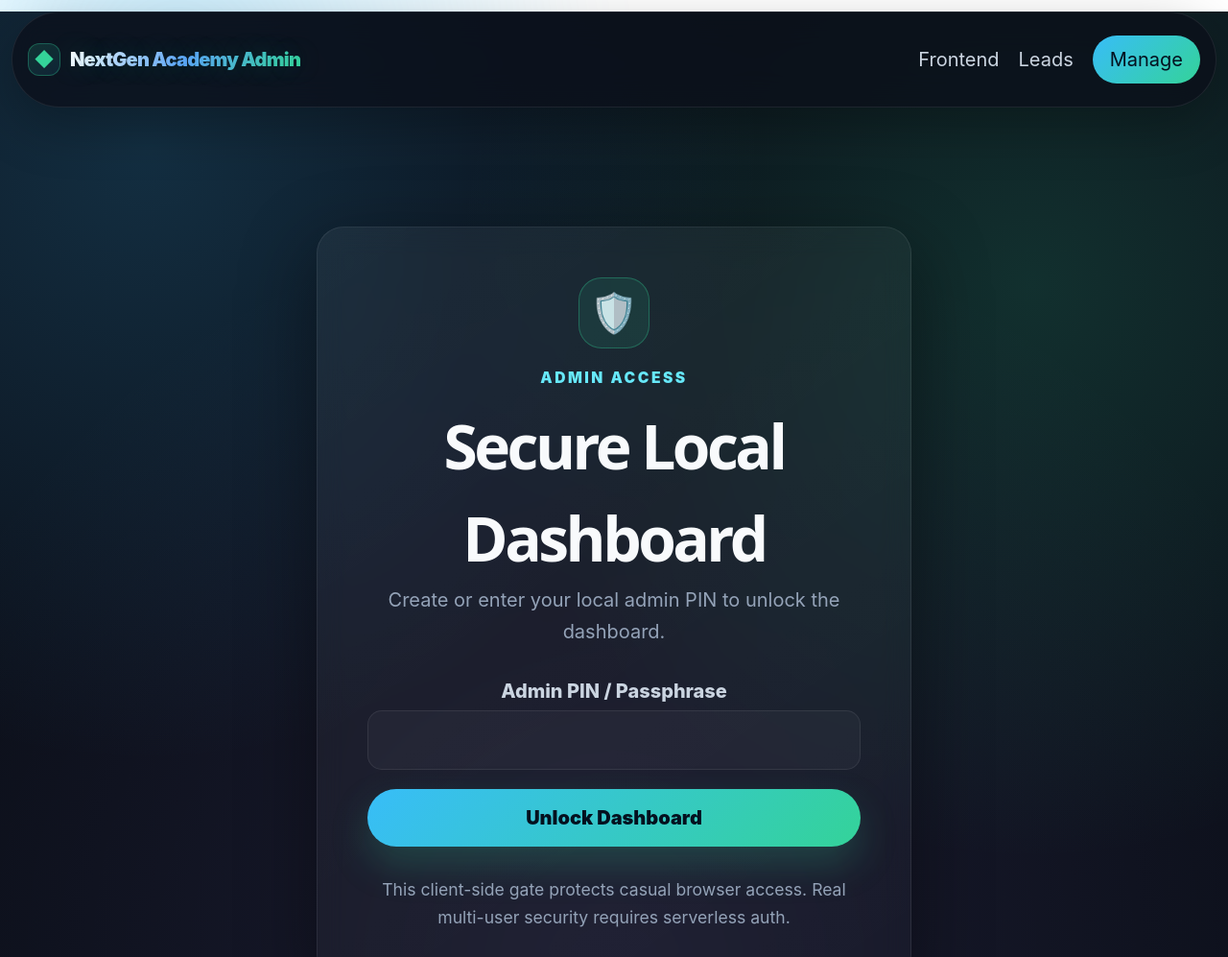
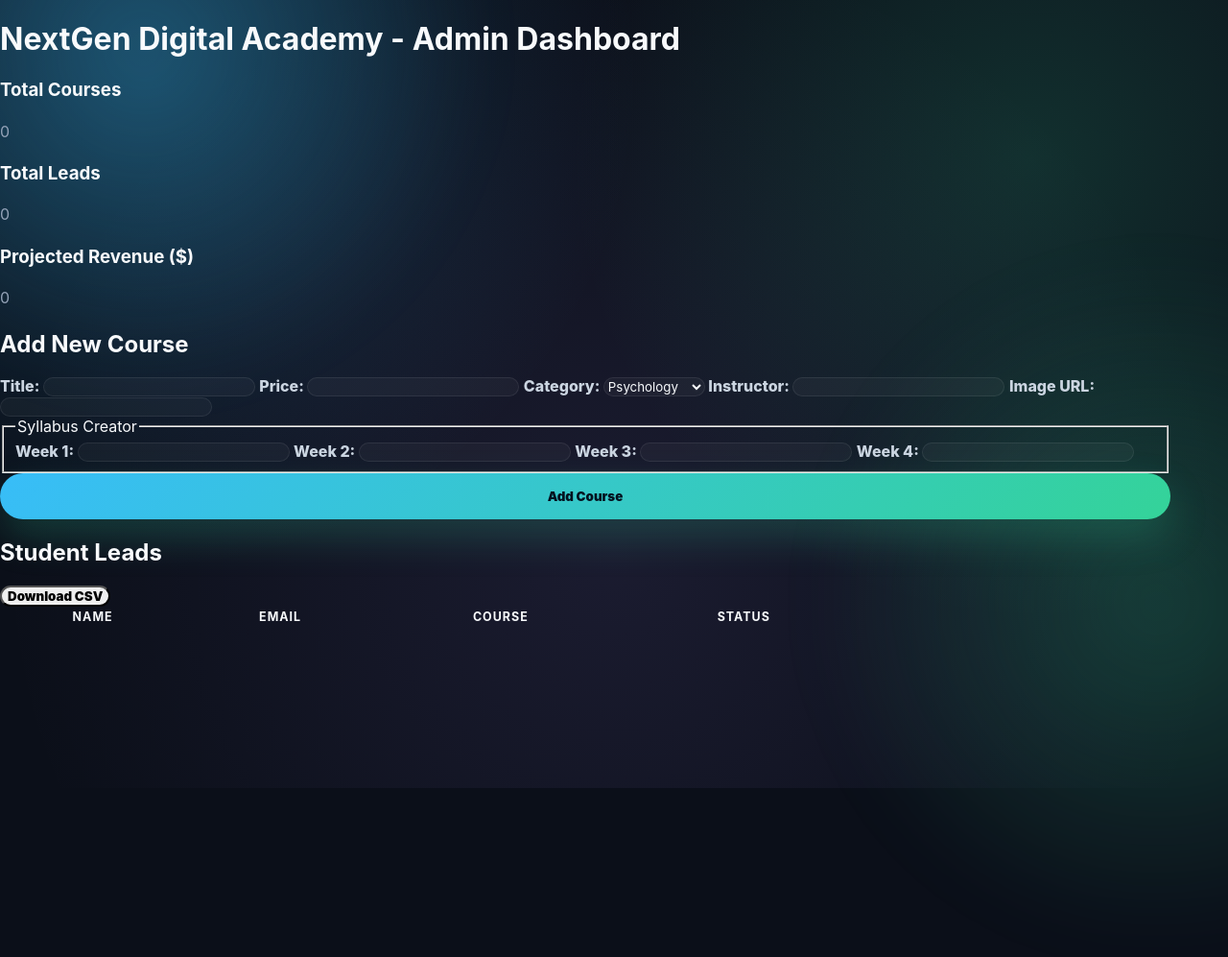
Before and after one commit to Shahzad7777/nextgen-digital-academy.online, a website: page frontend/admin.html in a window 1280 px wide. Shown: the top 997 px of the page at 96% size. After the commit the page ends 821 px from the top, so only its background shows below. Drawn offline with nearby package versions, Linux system fonts and the light colour scheme; files that its build step writes are made by us from their sources.

Commit message:
Refactor admin.html structure and metadata

```diff
--- a/frontend/admin.html
+++ b/frontend/admin.html
@@ -1,148 +1,83 @@
-<!doctype html>
+<!DOCTYPE html>
 <html lang="en">
 <head>
-  <meta charset="utf-8" />
-  <meta name="viewport" content="width=device-width, initial-scale=1" />
-  <meta http-equiv="Content-Security-Policy" content="default-src 'self'; script-src 'self'; style-src 'self' https://cdn.jsdelivr.net https://fonts.googleapis.com; font-src https://fonts.gstatic.com; img-src 'self' https: data:; connect-src 'self'; base-uri 'self'; frame-ancestors 'none'; form-action 'self';">
-  <meta name="robots" content="noindex,nofollow">
-  <title>Admin Dashboard | NextGen Digital Academy</title>
-  <link rel="preconnect" href="https://fonts.googleapis.com">
-  <link rel="preconnect" href="https://fonts.gstatic.com" crossorigin>
-  <link href="https://fonts.googleapis.com/css2?family=Inter:wght@400;500;600;700;800;900&display=swap" rel="stylesheet">
-  <link rel="stylesheet" href="https://cdn.jsdelivr.net/npm/@picocss/pico@1/css/pico.min.css">
+  <meta charset="UTF-8">
+  <meta name="viewport" content="width=device-width, initial-scale=1.0">
+  <title>NextGen Digital Academy | Admin Dashboard</title>
   <link rel="stylesheet" href="admin-style.css">
-  <script defer src="admin.js"></script>
 </head>
+<body>
+  <header class="admin-header">
+    <h1>NextGen Digital Academy - Admin Dashboard</h1>
+  </header>
 
-<body>
-  <nav class="container-fluid admin-nav">
-    <ul>
-      <li>
-        <a href="index.html" class="brand">
-          <span class="brand-icon">◆</span>
-          <strong>NextGen Academy Admin</strong>
-        </a>
-      </li>
-    </ul>
-    <ul>
-      <li><a href="index.html">Frontend</a></li>
-      <li><a href="#leadsSection">Leads</a></li>
-      <li><a href="#courseManager" role="button">Manage</a></li>
-    </ul>
-  </nav>
+  <main class="admin-main container">
 
-  <main class="container admin-shell">
-    <section class="lock" id="lockScreen">
-      <article class="lock-card">
-        <div class="lock-icon">🛡️</div>
-        <p class="eyebrow" id="authMode">Admin access</p>
-        <h1>Secure Local Dashboard</h1>
-        <p id="authHelp">Create or enter your local admin PIN to unlock the dashboard.</p>
-
-        <form id="authForm">
-          <label for="adminPin">Admin PIN / Passphrase</label>
-          <input id="adminPin" type="password" minlength="8" autocomplete="current-password" required>
-          <button type="submit" id="authSubmit">Unlock Dashboard</button>
-        </form>
-
-        <p class="security-note">This client-side gate protects casual browser access. Real multi-user security requires serverless auth.</p>
-      </article>
+    <!-- ANALYTICS ROW -->
+    <section class="analytics-row">
+      <div class="analytics-card">
+        <h3>Total Courses</h3>
+        <p id="totalCourses">0</p>
+      </div>
+      <div class="analytics-card">
+        <h3>Total Leads</h3>
+        <p id="totalLeads">0</p>
+      </div>
+      <div class="analytics-card">
+        <h3>Projected Revenue ($)</h3>
+        <p id="projectedRevenue">0</p>
+      </div>
     </section>
 
-    <section class="dashboard" id="dashboard" hidden>
-      <header class="dashboard-hero">
-        <div>
-          <p class="eyebrow">Command center</p>
-          <h1>Course, lead, and revenue control room.</h1>
-          <p>Manage the LocalStorage catalog, track enrollment leads, approve or reject requests, and export CSV data.</p>
-        </div>
-        <div class="hero-controls">
-          <button type="button" id="restoreDefaults" class="secondary-btn">Restore Default Courses</button>
-          <button type="button" id="logout" class="danger-btn">Lock Admin</button>
-        </div>
-      </header>
-
-      <section class="analytics">
-        <article><span>📚</span><small>Total Live Courses</small><strong id="totalCourses">0</strong><progress id="courseProgress" value="0" max="100"></progress></article>
-        <article><span>🧲</span><small>Total Leads Received</small><strong id="totalLeads">0</strong><progress id="leadProgress" value="0" max="100"></progress></article>
-        <article><span>💰</span><small>Total Projected Revenue</small><strong id="projectedRevenue">PKR 0</strong><progress id="revenueProgress" value="0" max="100"></progress></article>
-      </section>
-
-      <section class="manager-grid" id="courseManager">
-        <article class="panel">
-          <h2>Create New Course</h2>
-          <p>Add a premium course. It syncs instantly to the frontend catalog on the same browser origin.</p>
-
-          <form id="courseForm">
-            <label for="courseTitle">Course Title</label>
-            <input id="courseTitle" name="title" type="text" maxlength="120" required>
-
-            <div class="form-grid">
-              <div>
-                <label for="courseCategory">Category</label>
-                <select id="courseCategory" name="category" required>
-                  <option value="Freelancing">Freelancing</option>
-                  <option value="Digital Marketing">Digital Marketing</option>
-                  <option value="Video & Content Creation">Video & Content Creation</option>
-                </select>
-              </div>
-              <div>
-                <label for="coursePrice">Price PKR</label>
-                <input id="coursePrice" name="price" type="number" min="1000" step="500" required>
-              </div>
-            </div>
-
-            <label for="courseImage">Image URL</label>
-            <input id="courseImage" name="image" type="url" maxlength="600" required>
-
-            <label for="courseSyllabus">Week-by-Week Detailed Syllabus Text</label>
-            <textarea id="courseSyllabus" name="syllabus" rows="10" required>Week 1: Foundation, market research, tools setup, and beginner execution.
-Week 2: Practical implementation, portfolio proof, templates, and workflows.
-Week 3: Client/project simulation, optimization, feedback, and improvement.
-Week 4: Launch plan, monetization path, reporting, and next-step growth system.</textarea>
-
-            <button type="submit">Create Course</button>
-          </form>
-        </article>
-
-        <article class="panel">
-          <h2>Live Course Catalog</h2>
-          <p>Delete courses instantly from the frontend LocalStorage catalog.</p>
-          <div class="course-list" id="courseList"></div>
-        </article>
-      </section>
-
-      <section class="panel" id="leadsSection">
-        <div class="panel-head">
-          <div>
-            <h2>Live Lead Management</h2>
-            <p>Enrollment requests captured from the frontend checkout modal.</p>
-          </div>
-          <div class="export-actions">
-            <button type="button" id="copyCsv" class="secondary-btn">Copy CSV</button>
-            <button type="button" id="downloadCsv">Download CSV</button>
-          </div>
-        </div>
-
-        <div class="table-wrap">
-          <table>
-            <thead>
-              <tr><th>Created</th><th>Student</th><th>Email</th><th>Course</th><th>Price</th><th>Status</th></tr>
-            </thead>
-            <tbody id="leadRows"></tbody>
-          </table>
-        </div>
-
-        <label for="csvOutput">Raw CSV Export</label>
-        <textarea id="csvOutput" rows="8" readonly></textarea>
-      </section>
+    <!-- COURSE CRUD -->
+    <section class="course-crud">
+      <h2>Add New Course</h2>
+      <form id="courseForm">
+        <label>Title: <input type="text" id="courseTitle" required></label>
+        <label>Price: <input type="number" id="coursePrice" required></label>
+        <label>Category:
+          <select id="courseCategory">
+            <option>Psychology</option>
+            <option>Freelancing</option>
+            <option>Marketing</option>
+            <option>Video Editing</option>
+            <option>Business</option>
+          </select>
+        </label>
+        <label>Instructor: <input type="text" id="courseInstructor" required></label>
+        <label>Image URL: <input type="url" id="courseImage" required></label>
+        <fieldset>
+          <legend>Syllabus Creator</legend>
+          <label>Week 1: <input type="text" id="syllabusWeek1" required></label>
+          <label>Week 2: <input type="text" id="syllabusWeek2" required></label>
+          <label>Week 3: <input type="text" id="syllabusWeek3" required></label>
+          <label>Week 4: <input type="text" id="syllabusWeek4" required></label>
+        </fieldset>
+        <button type="submit">Add Course</button>
+      </form>
     </section>
 
-    <div class="toast" id="toast" role="status" aria-live="polite"></div>
+    <!-- LEAD MANAGEMENT -->
+    <section class="lead-management">
+      <h2>Student Leads</h2>
+      <button id="downloadCSV">Download CSV</button>
+      <table id="leadsTable">
+        <thead>
+          <tr>
+            <th>Name</th>
+            <th>Email</th>
+            <th>Course</th>
+            <th>Status</th>
+          </tr>
+        </thead>
+        <tbody>
+          <!-- Dynamic Leads Rows -->
+        </tbody>
+      </table>
+    </section>
+
   </main>
 
-  <footer class="container">
-    <small><a href="index.html">Frontend Site</a> • <a href="#courseManager">Course Manager</a></small>
-  </footer>
+  <script src="admin.js"></script>
 </body>
 </html>
```
